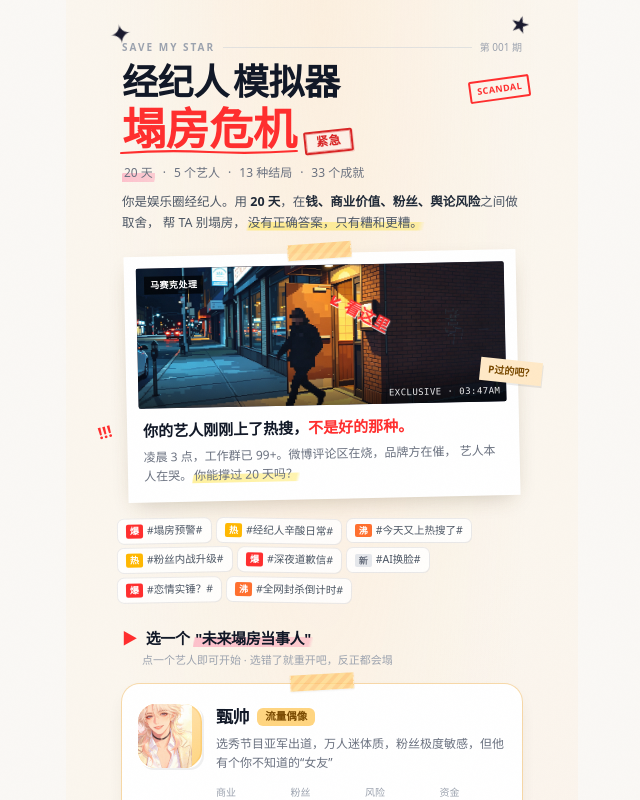
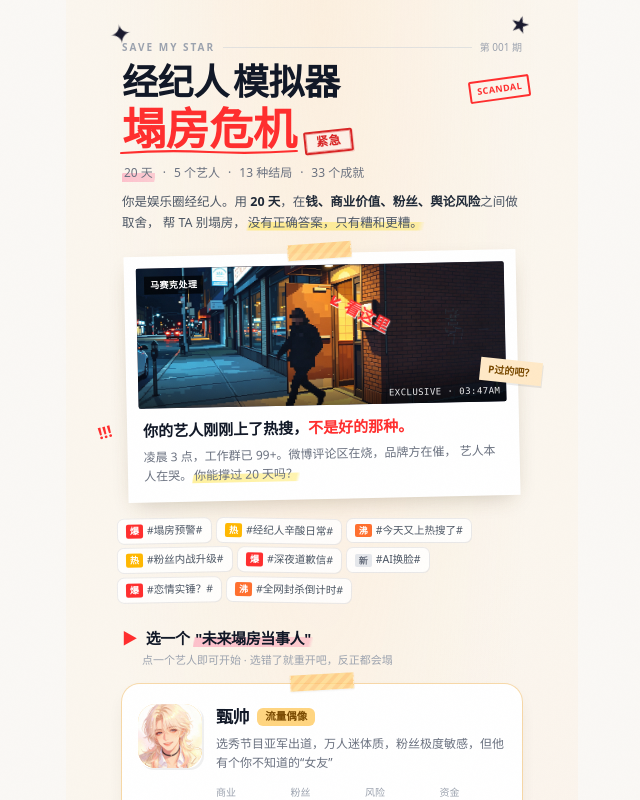
Before and after one commit to ddduan0817/save-my-star, a Next.js app: page / in a window 1280 px wide. Shown: the top 800 px of the page, without its empty margins (318-958 px from the left). Built offline with nearby package versions, Linux system fonts and the light colour scheme.

Commit message:
头像绝对定位居中，修复 160% 缩放导致左偏

```diff
--- a/src/components/landing/ArtistAvatarSVG.tsx
+++ b/src/components/landing/ArtistAvatarSVG.tsx
@@ -43,7 +43,7 @@ export default function ArtistAvatarSVG({
 
   return (
     <motion.div
-      className={`inline-flex items-center justify-center overflow-hidden ${className}`}
+      className={`relative inline-block overflow-hidden ${className}`}
       style={{
         width: size,
         height: size,
@@ -59,15 +59,15 @@ export default function ArtistAvatarSVG({
       <img
         src={`./artists/${artistId}.png`}
         alt={`${artistId} avatar`}
-        width={size}
-        height={size}
         loading="lazy"
         draggable={false}
         style={{
+          position: 'absolute',
+          top: '-8%',
+          left: '50%',
           width: '160%',
           height: '160%',
-          marginLeft: '-30%',
-          marginTop: '-8%',
+          transform: 'translateX(-50%)',
           objectFit: 'cover',
           objectPosition: 'top center',
         }}
```
